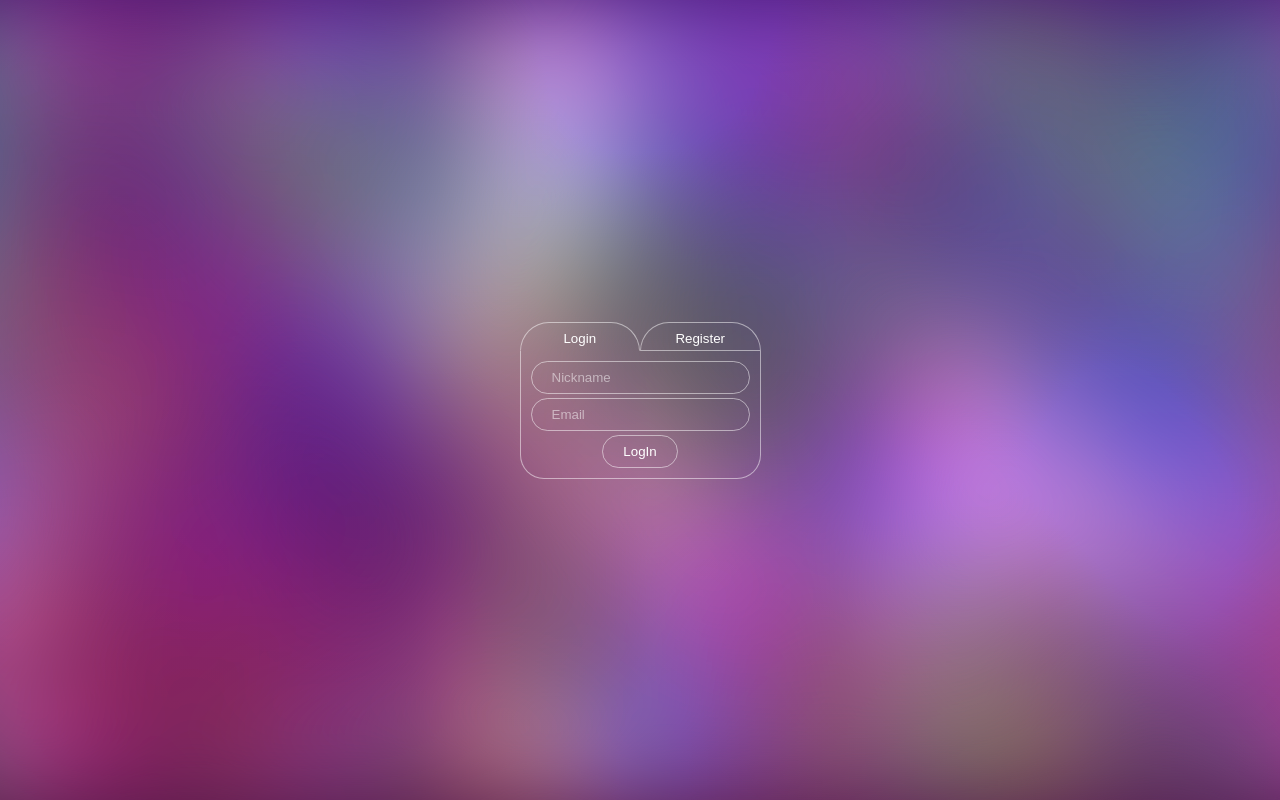
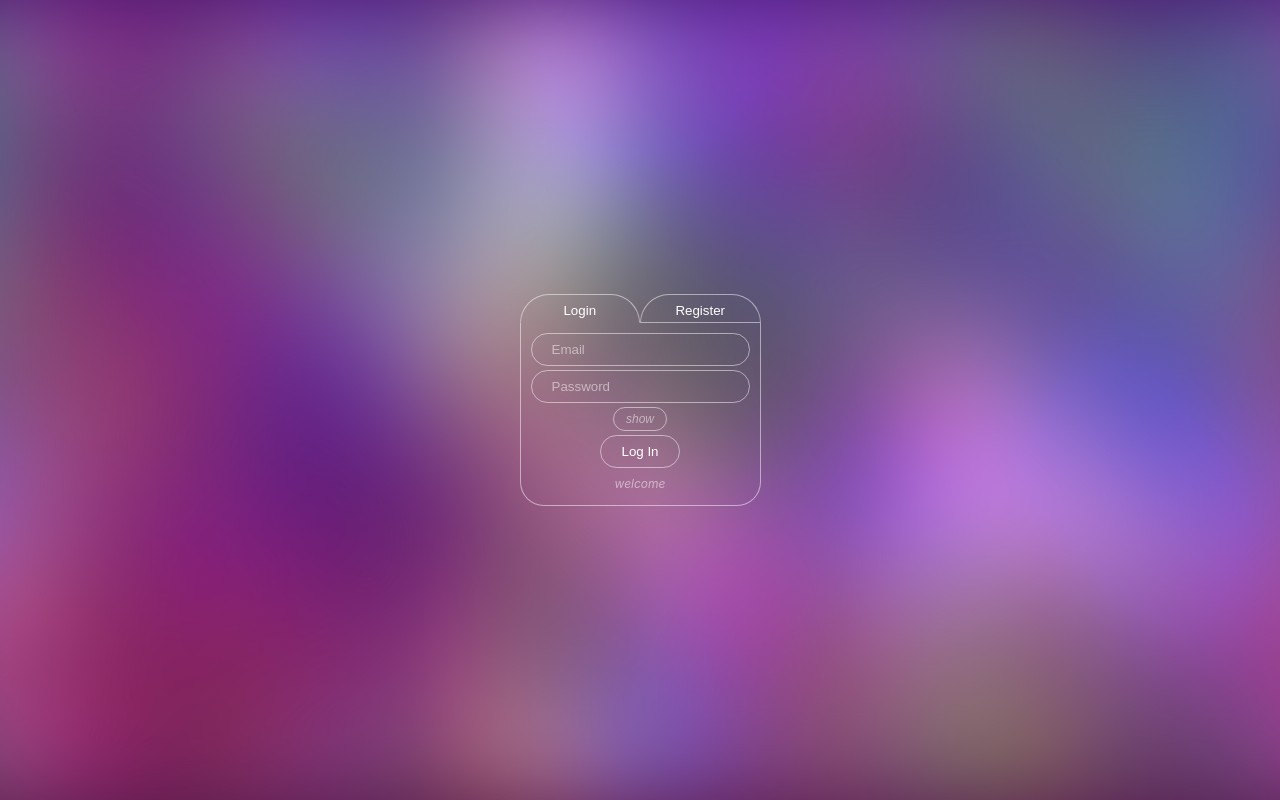
Before and after one commit to GigiJuliette/register-login-FRONT, a React (Vite) app: page / in a window 1280 px wide. Built offline with nearby package versions, Linux system fonts and the light colour scheme.

Commit message:
receive and store token at loggin.

```diff
--- a/src/components/Auth/Auth.css
+++ b/src/components/Auth/Auth.css
@@ -23,10 +23,12 @@
   }
 }
 
-.uncorrectPassword {
+.uncorrectPassword,
+.uncorrectLoggin {
   animation: no 0.3s ease both;
-  border: 1px solid red;
+  border: 1px solid red !important;
 }
+
 @keyframes no {
   from {
     transform: translateX(0);
--- a/src/components/Auth/Login.tsx
+++ b/src/components/Auth/Login.tsx
@@ -1,10 +1,83 @@
+import { useState } from "react";
+import { userService } from "../../services/api";
+
+interface UserData {
+  nickname: string;
+  email: string;
+  password: string;
+}
+
 const LogIn = () => {
+  const [userData, setUserData] = useState<UserData>({
+    nickname: "",
+    email: "",
+    password: "",
+  });
+  const [seePassword, setSeePassword] = useState(false);
+  const [formStatus, setFormStatus] = useState("welcome");
+  const [wrongValues, setWrongValues] = useState(false);
+  const loginHandler = async () => {
+    if (!userData.email || !userData.password) {
+      setFormStatus("please fill all fields.");
+      return;
+    }
+    try {
+      const response = await userService.getToken(userData);
+      localStorage.setItem("token", response.token);
+      setUserData({
+        nickname: "",
+        email: "",
+        password: "",
+      });
+      setFormStatus(response.message);
+      console.log(localStorage);
+    } catch (error: any) {
+      setFormStatus(error.message);
+      setWrongValues(true);
+    }
+  };
+
   return (
     <>
       <form className="authForm">
-        <input type="text" placeholder="Nickname" />
-        <input type="email" placeholder="Email" />
-        <button type="submit">LogIn</button>
+        <input
+          type="email"
+          placeholder="Email"
+          value={userData.email}
+          onChange={(e) => {
+            setUserData({ ...userData, email: e.target.value });
+            setWrongValues(false);
+          }}
+        />
+        <input
+          type={seePassword ? "text" : "password"}
+          placeholder="Password"
+          value={userData.password}
+          onChange={(e) => {
+            setUserData({ ...userData, password: e.target.value });
+            setWrongValues(false);
+          }}
+        />
+        <button
+          type="button"
+          className="toggleHide"
+          onClick={() => {
+            setSeePassword((prev) => !prev);
+          }}
+        >
+          <em>{seePassword ? "hide" : "show"}</em>
+        </button>
+        <button
+          type="submit"
+          className={wrongValues ? "uncorrectLoggin" : ""}
+          onClick={(e) => {
+            e.preventDefault();
+            loginHandler();
+          }}
+        >
+          Log In
+        </button>
+        <em className="authStatus">{formStatus}</em>
       </form>
     </>
   );
--- a/src/components/Auth/Register.tsx
+++ b/src/components/Auth/Register.tsx
@@ -14,11 +14,8 @@ const Register = () => {
     password: "",
   });
   const [confirmPassword, setConfirmPassword] = useState("");
-
   const [seePassword, setSeePassword] = useState(false);
-
   const [uncorrect, setUncorrect] = useState(false);
-
   const [formStatus, setFormStatus] = useState("welcome");
 
   const createUser = async () => {
--- a/src/services/api.ts
+++ b/src/services/api.ts
@@ -21,4 +21,16 @@ export const userService = {
     });
     return handleResponse(response);
   },
+  getToken: async (userData: {
+    nickname: string;
+    email: string;
+    password: string;
+  }) => {
+    const response = await fetch(`${API_URL}logIn`, {
+      method: "POST",
+      headers: { "Content-Type": "application/json" },
+      body: JSON.stringify(userData),
+    });
+    return handleResponse(response);
+  },
 };
```
